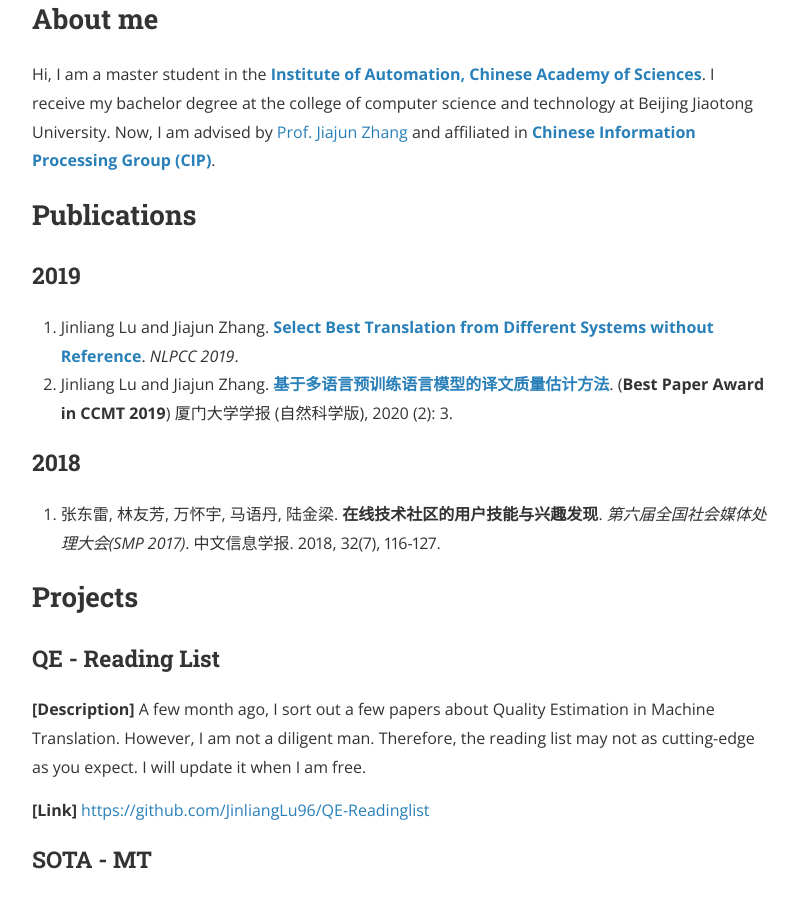
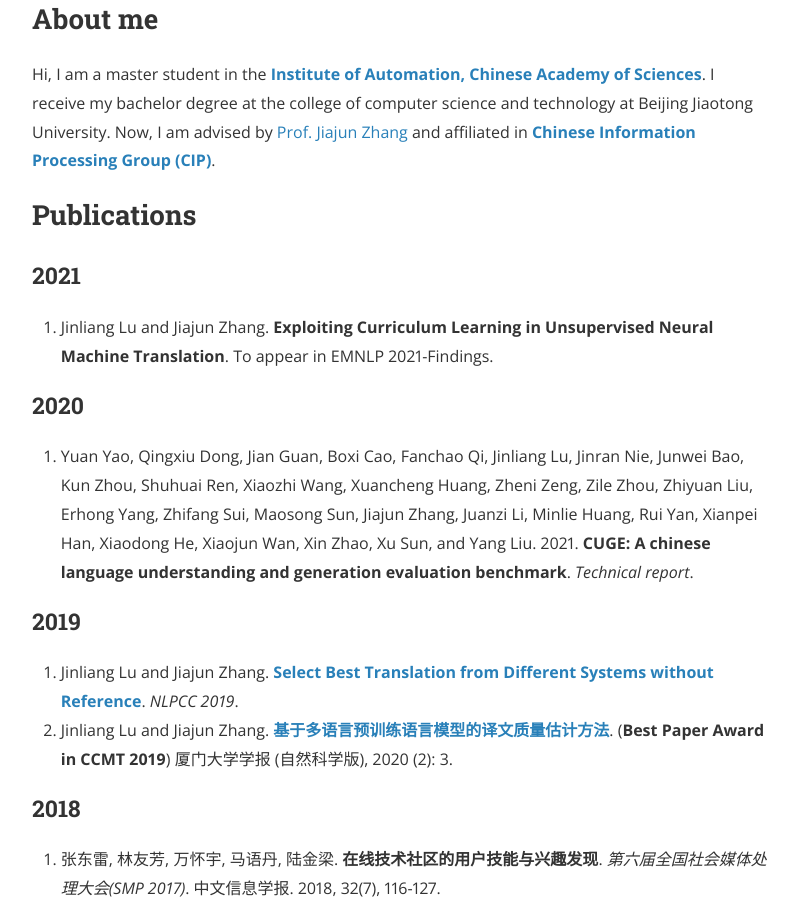
Before and after one commit to JinliangLu96/JinliangLu96.github.io, a Jekyll site: the page built from about.md, in a window 1280 px wide and 900 px high, scrolled down 729 px. Shown: the whole window, without its empty margins (240-1038 px from the left). Built offline with Jekyll 4.4.1, drawn with Linux system fonts in a browser that asks for light colours; nearby versions of some CDN libraries.

Commit message:
Update about.md

```diff
--- a/about.md
+++ b/about.md
@@ -30,6 +30,12 @@ Hi, I am a master student in the [**Institute of Automation, Chinese Academy of
 
 ## Publications
 
+### 2021
+1. Jinliang Lu and Jiajun Zhang. **Exploiting Curriculum Learning in Unsupervised Neural Machine Translation**. To appear in EMNLP 2021-Findings.
+
+### 2020
+1. Yuan Yao, Qingxiu Dong, Jian Guan, Boxi Cao, Fanchao Qi, Jinliang Lu, Jinran Nie, Junwei Bao, Kun Zhou, Shuhuai Ren, Xiaozhi Wang, Xuancheng Huang, Zheni Zeng, Zile Zhou, Zhiyuan Liu, Erhong Yang, Zhifang Sui, Maosong Sun, Jiajun Zhang, Juanzi Li, Minlie Huang, Rui Yan, Xianpei Han, Xiaodong He, Xiaojun Wan, Xin Zhao, Xu Sun, and Yang Liu. 2021. **CUGE: A chinese language understanding and generation evaluation benchmark**. *Technical report*.
+
 ### 2019
 
 1. Jinliang Lu and Jiajun Zhang. [**Select Best Translation from Different Systems without Reference**](http://tcci.ccf.org.cn/conference/2019/papers/229.pdf). *NLPCC 2019*.
```
